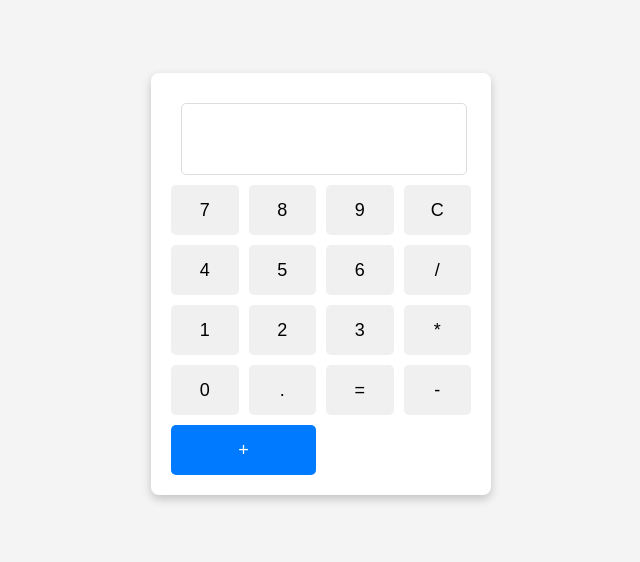
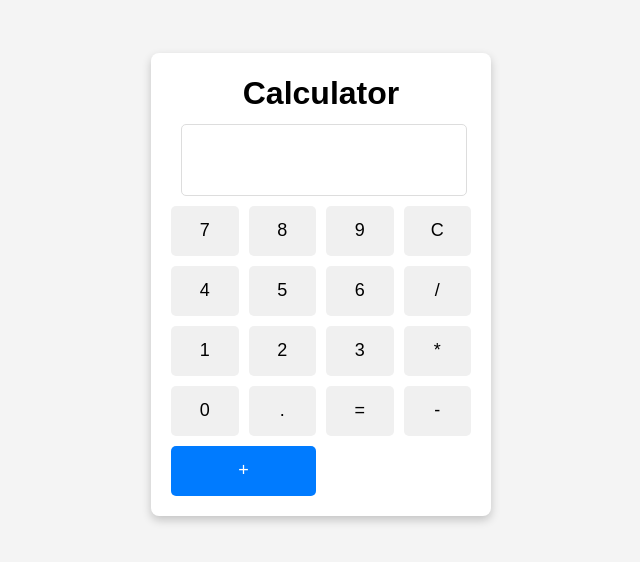
Before and after one commit to AirSatyam07/Calculator, a plain HTML site: page index.html in a window 1280 px wide. Shown: the part 116-678 px from the top of the page, without its empty margins (319-959 px from the left). Drawn offline with Linux system fonts and the light colour scheme.

Commit message:
Update index.html

```diff
--- a/index.html
+++ b/index.html
@@ -8,6 +8,7 @@
 </head>
 <body>
     <div class="calculator">
+        <h1 style="text-align: center;margin: 2px;">Calculator </h1>
         <input type="text" id="result" readonly>
         <div class="buttons">
             <button onclick="appendValue('7')">7</button>
```
